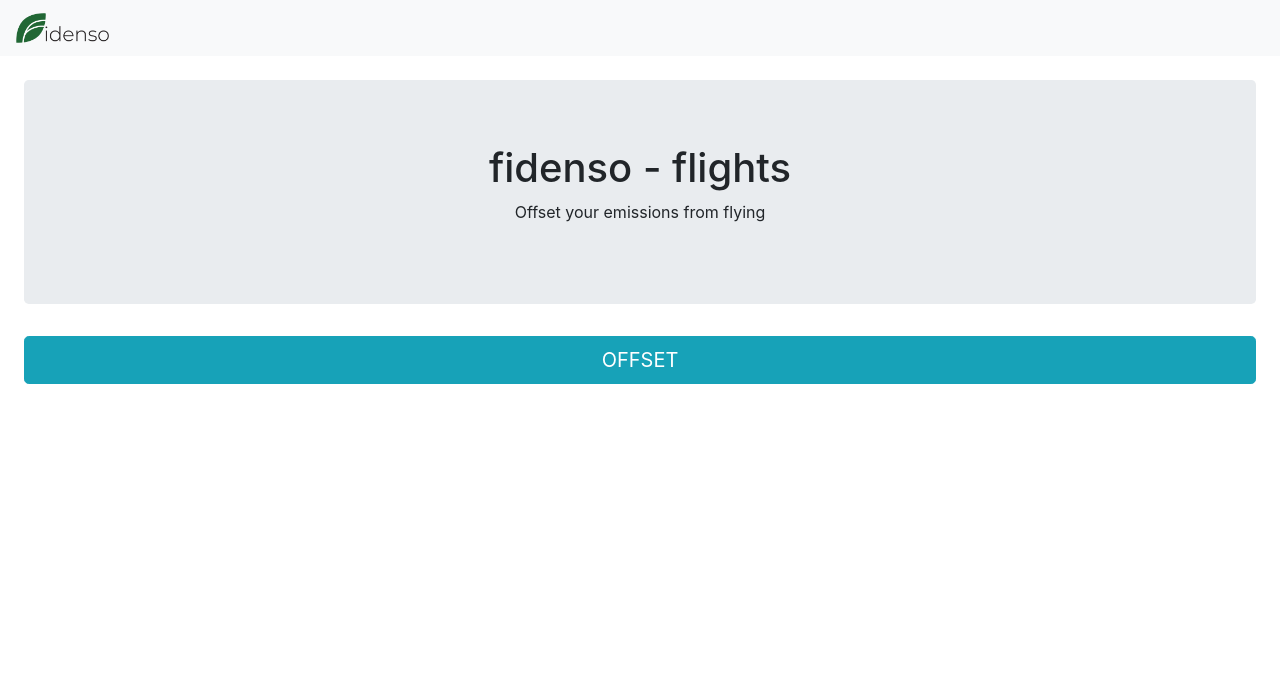
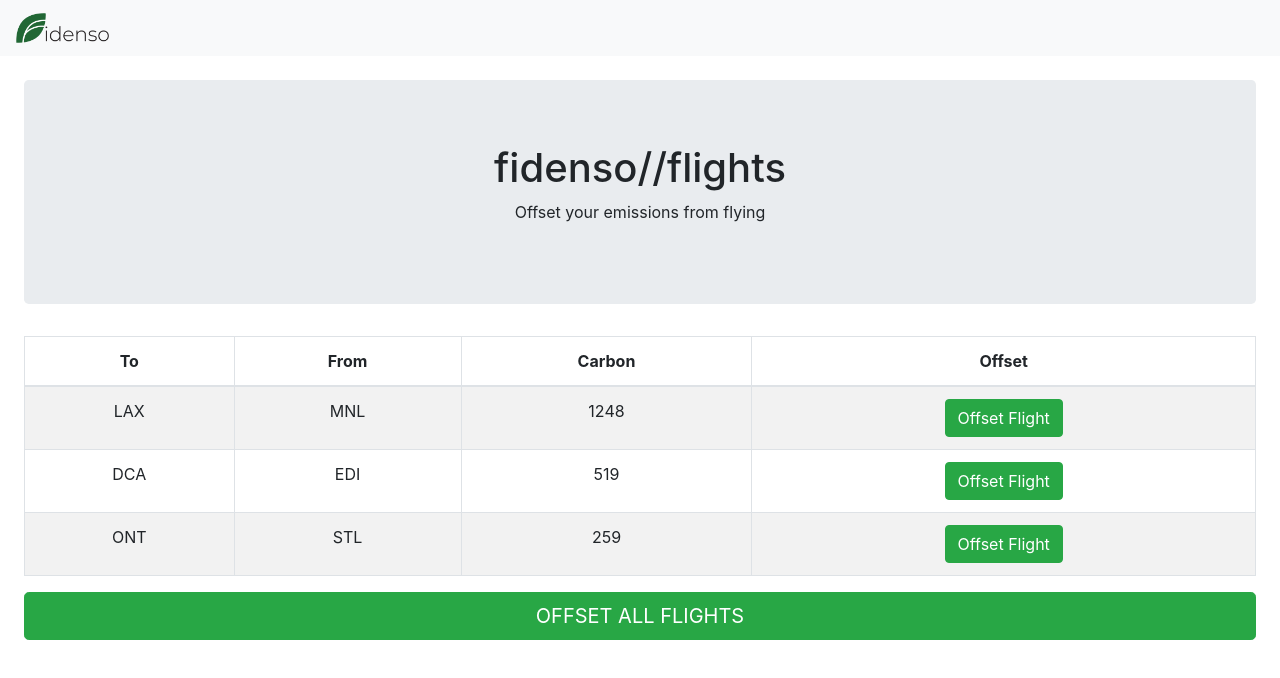
Before and after one commit to oliverpdahl/fidensco-flights, a React (Create React App) app: page / in a window 1280 px wide. Shown: the top 678 px of the page. Built offline with nearby package versions, Linux system fonts and the light colour scheme.

Commit message:
Table and rows

```diff
--- a/src/App.js
+++ b/src/App.js
@@ -5,6 +5,8 @@ import Container from 'react-bootstrap/Container';
 import Button from 'react-bootstrap/Button';
 import Navbar from 'react-bootstrap/Navbar';
 import logo from './fidensoLogo.png'
+import Table from 'react-bootstrap/Table'
+import TableRow from './TableRow'
 // import Nav from 'react-bootstrap/Nav'
 function App() {
   return (
@@ -29,13 +31,28 @@ function App() {
       <div className="m-4">
       <Jumbotron>
         <Container>
-          <h1>fidenso - flights</h1>
+          <h1>fidenso//flights</h1>
           <p>
             Offset your emissions from flying
           </p>
         </Container>
       </Jumbotron>
-      <Button variant="info" size="lg" block className=''>OFFSET</Button>
+      <Table striped bordered hover>
+        <thead>
+          <tr>
+            <th>To</th>
+            <th>From</th>
+            <th>Carbon</th>
+            <th>Offset</th>
+          </tr>
+        </thead>
+        <tbody>
+          <TableRow id="1" to="LAX" from="MNL" carbon="1248"/>
+          <TableRow id="2" to="DCA" from="EDI" carbon="519"/>
+          <TableRow id="3" to="ONT" from="STL" carbon="259"/>
+        </tbody>
+      </Table>
+      <Button variant="success" size="lg" block className=''>OFFSET ALL FLIGHTS</Button>
       </div>
     </div>
   );
--- /dev/null
+++ b/src/TableRow.js
@@ -0,0 +1,17 @@
+import React from 'react';
+import Button from 'react-bootstrap/Button';
+
+class TableRow extends React.Component
+{
+  render(){
+  return(
+  <tr>
+    <td>{this.props.to}</td>
+    <td>{this.props.from}</td>
+    <td>{this.props.carbon}</td>
+    <td><Button variant="success">Offset Flight</Button></td>
+  </tr>)
+  }
+}
+
+export default TableRow;
```
